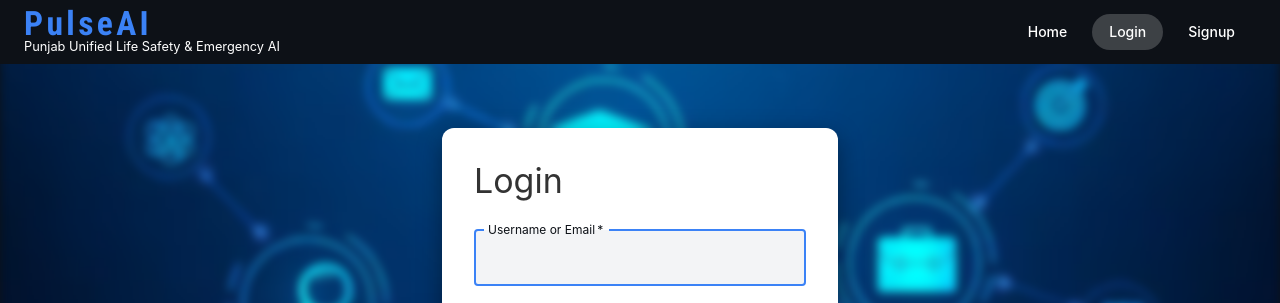
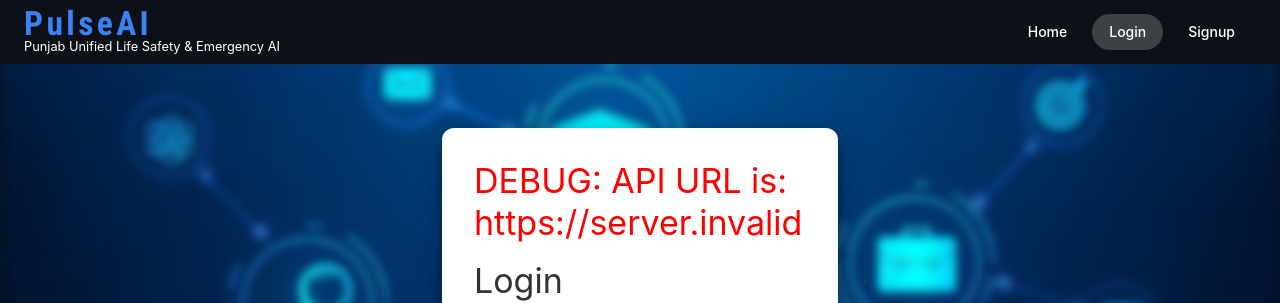
Before and after one commit to mannsuitxx/pulseai, a React (Create React App) app in the folder frontend/: page /login in a window 1280 px wide. Shown: the top 303 px of the page. Built offline with nearby package versions, Linux system fonts and the light colour scheme; no server answers.

Commit message:
feat: Add debug message to login page

```diff
--- a/frontend/src/pages/Login.js
+++ b/frontend/src/pages/Login.js
@@ -203,6 +203,9 @@ function Login() {
       <Box sx={{ my: 8 }}>
         <Paper elevation={3} sx={{ p: 4 }}>
           <Typography variant="h4" component="h1" gutterBottom color="#333333">
+            <p style={{ color: 'red', wordBreak: 'break-all' }}>
+              DEBUG: API URL is: {process.env.REACT_APP_API_URL || "NOT SET"}
+            </p>
             Login
           </Typography>
           {otpSentMessage && (
```
